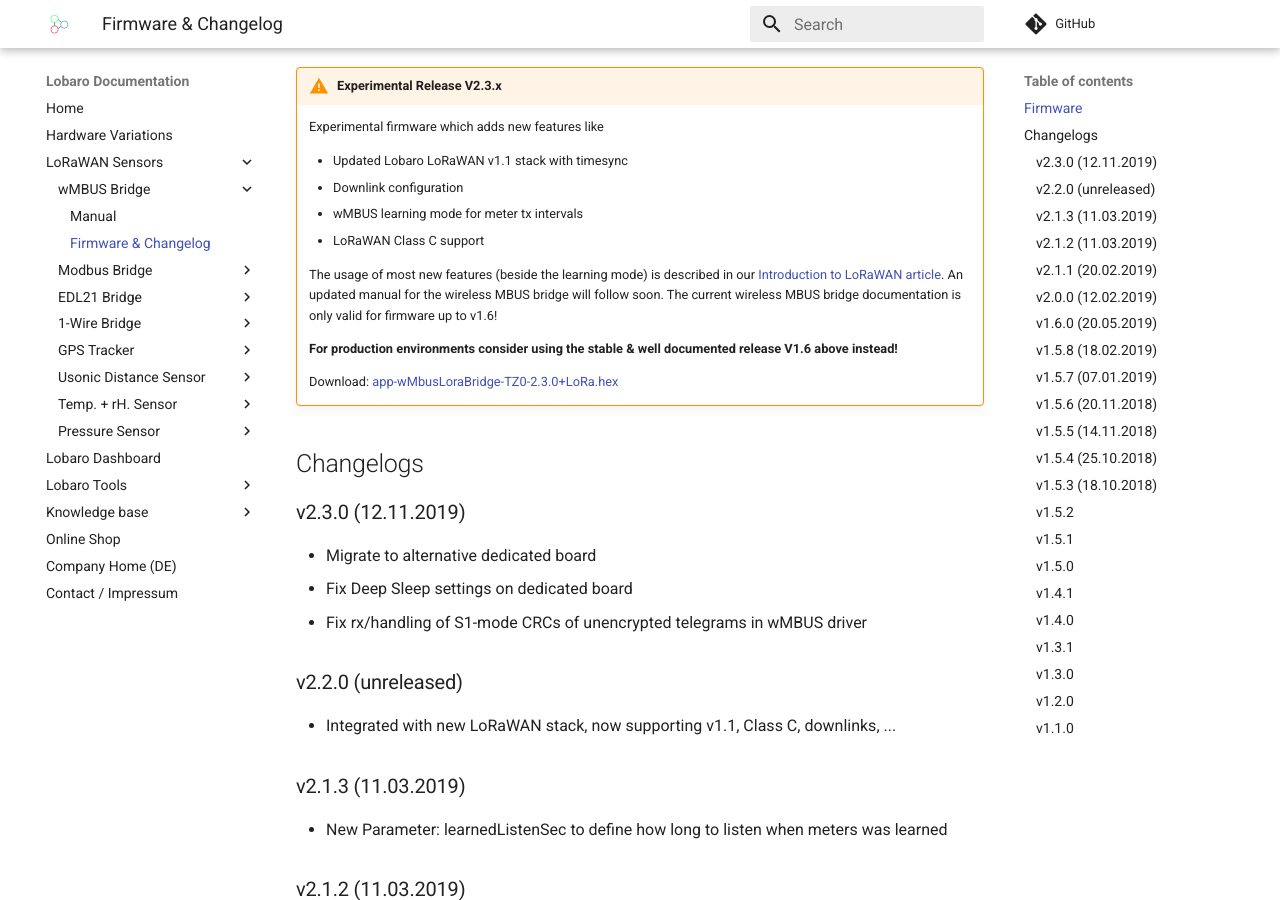
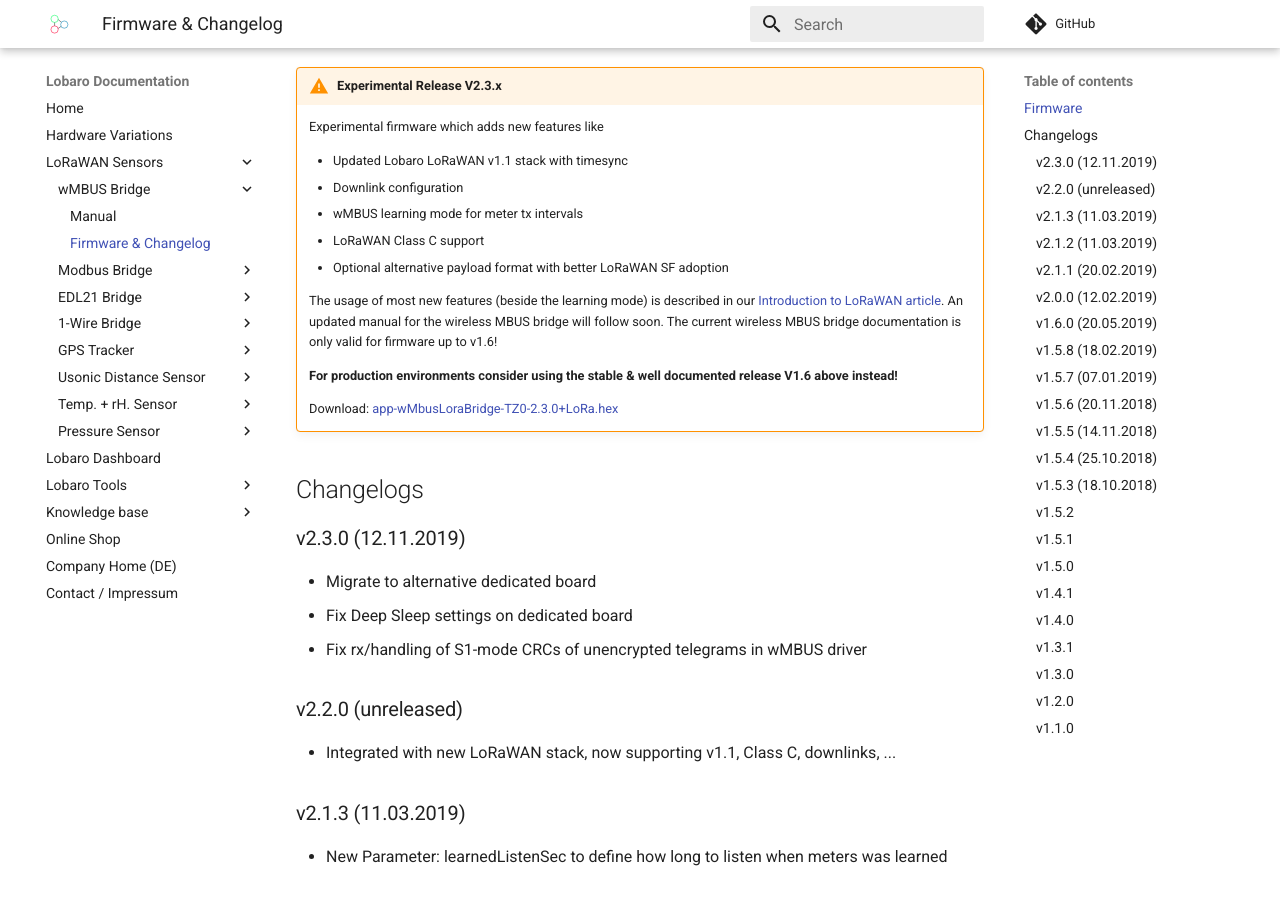
Before and after one commit to Lobaro/docs, an MkDocs documentation site: the page built from docs/lorawan-sensors/wmbus-lorawan/firmware.md, in a window 1280 px wide and 900 px high, scrolled down 376 px. Built offline with MkDocs 1.6.1 and Material for MkDocs 9.7.7, drawn with Linux system fonts in a browser that asks for light colours; a script that is not in the unit is left out; comment, search, counter and statistics services are not loaded.

Commit message:
add feature to wmbus stack experimental release doc

```diff
--- a/docs/lorawan-sensors/wmbus-lorawan/firmware.md
+++ b/docs/lorawan-sensors/wmbus-lorawan/firmware.md
@@ -18,6 +18,7 @@
     * Downlink configuration
     * wMBUS learning mode for meter tx intervals
     * LoRaWAN Class C support
+    * Optional alternative payload format with better LoRaWAN SF adoption
 
     The usage of most new features (beside the learning mode) is described in our [Introduction to LoRaWAN article](https://docs.lobaro.com/background/lorawan.html#lorawan-configuration).
     An updated manual for the wireless MBUS bridge will follow soon. The current wireless MBUS bridge documentation is only valid for firmware up to v1.6!
```
